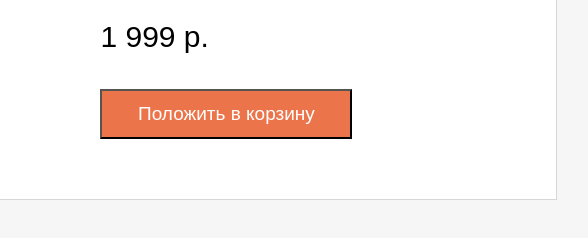
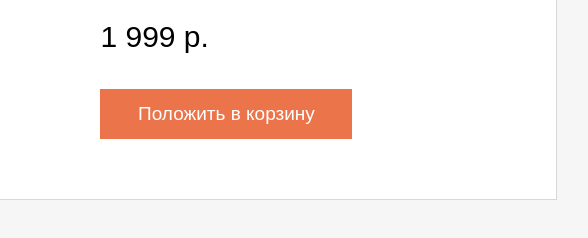
Before and after one commit to Yezha/homeworks, a plain HTML site: page lesson-6/web.html in a window 1280 px wide. Shown: the part 354-592 px from the top of the page, 588-1176 px from the left. Drawn offline with Linux system fonts and the light colour scheme.

Commit message:
Add files via upload

```diff
--- a/lesson-6/css/styles.css
+++ b/lesson-6/css/styles.css
@@ -40,7 +40,8 @@ body {
   margin-bottom: 60px;
   font-size: 19px;
   font-weight: 400;
-  outline: 0 !important;
+  border:none;
+
 }
 .title {
   margin-top: 55px;
```
